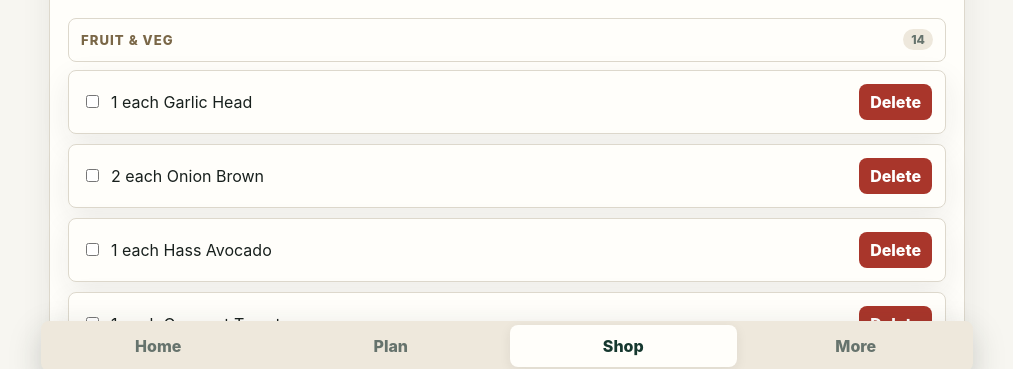
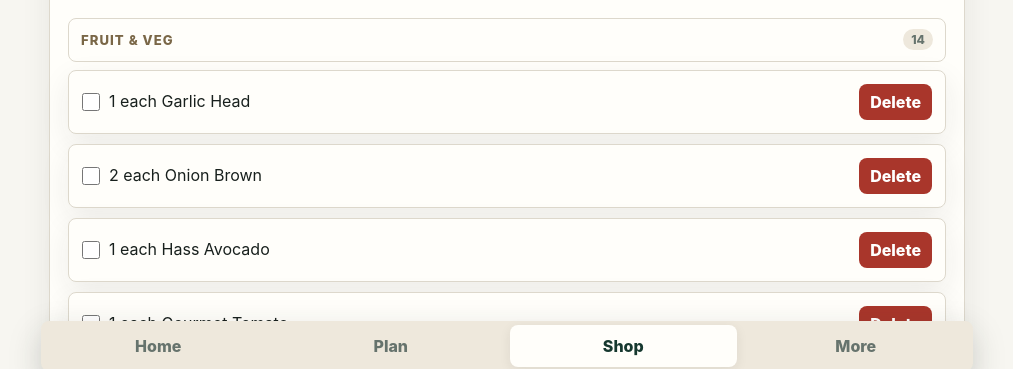
Before and after one commit to andrewmcconnell1-crypto/weekly-planner-react, a React (Vite) app: page / in a window 1280 px wide. Both pictures are taken after a click on the button "Generate shopping list". Shown: the part 417-786 px from the top of the page, without its empty margins (133-1146 px from the left). Built offline with nearby package versions, Linux system fonts and the light colour scheme.

Commit message:
updates to shopping page

```diff
--- a/src/App.css
+++ b/src/App.css
@@ -225,6 +225,21 @@ select:focus-visible {
   gap: 8px;
 }
 
+.shop-screen .week-nav button:nth-child(2) {
+  grid-column: 1 / -1;
+  grid-row: 1;
+}
+
+.shop-screen .week-nav button:nth-child(1) {
+  grid-column: 1;
+  grid-row: 2;
+}
+
+.shop-screen .week-nav button:nth-child(3) {
+  grid-column: 2;
+  grid-row: 2;
+}
+
 .meal-grid,
 .staples-list,
 .inventory-list,
@@ -367,6 +382,30 @@ input::placeholder {
   display: flex;
   align-items: center;
   gap: 9px;
+}
+
+.shop-screen .shopping-row {
+  display: grid;
+  grid-template-columns: minmax(0, 1fr) auto;
+  align-items: center;
+}
+
+.shop-screen .shopping-row label {
+  display: grid;
+  grid-template-columns: auto minmax(0, 1fr);
+  line-height: 1.3;
+}
+
+.shop-screen .shopping-row input[type="checkbox"] {
+  width: 18px;
+  height: 18px;
+  margin: 0;
+  accent-color: var(--primary);
+}
+
+.shopping-item-name {
+  min-width: 0;
+  overflow-wrap: anywhere;
 }
 
 .delete-button {
@@ -544,6 +583,13 @@ input::placeholder {
     grid-template-columns: repeat(3, minmax(0, 1fr));
   }
 
+  .shop-screen .week-nav button:nth-child(1),
+  .shop-screen .week-nav button:nth-child(2),
+  .shop-screen .week-nav button:nth-child(3) {
+    grid-column: auto;
+    grid-row: auto;
+  }
+
   .add-item-row {
     grid-template-columns: minmax(0, 1fr) auto;
     align-items: end;
--- a/src/components/ShoppingList.jsx
+++ b/src/components/ShoppingList.jsx
@@ -127,12 +127,13 @@ function ShoppingList({
                           onChange={() => toggleShoppingItem(item.id)}
                         />
 
-                        {item.name}
+                        <span className="shopping-item-name">{item.name}</span>
                       </label>
 
                       <button
                         type="button"
                         className="delete-button"
+                        aria-label={`Delete ${item.name}`}
                         onClick={() => deleteShoppingItem(item.id)}
                       >
                         Delete
```
